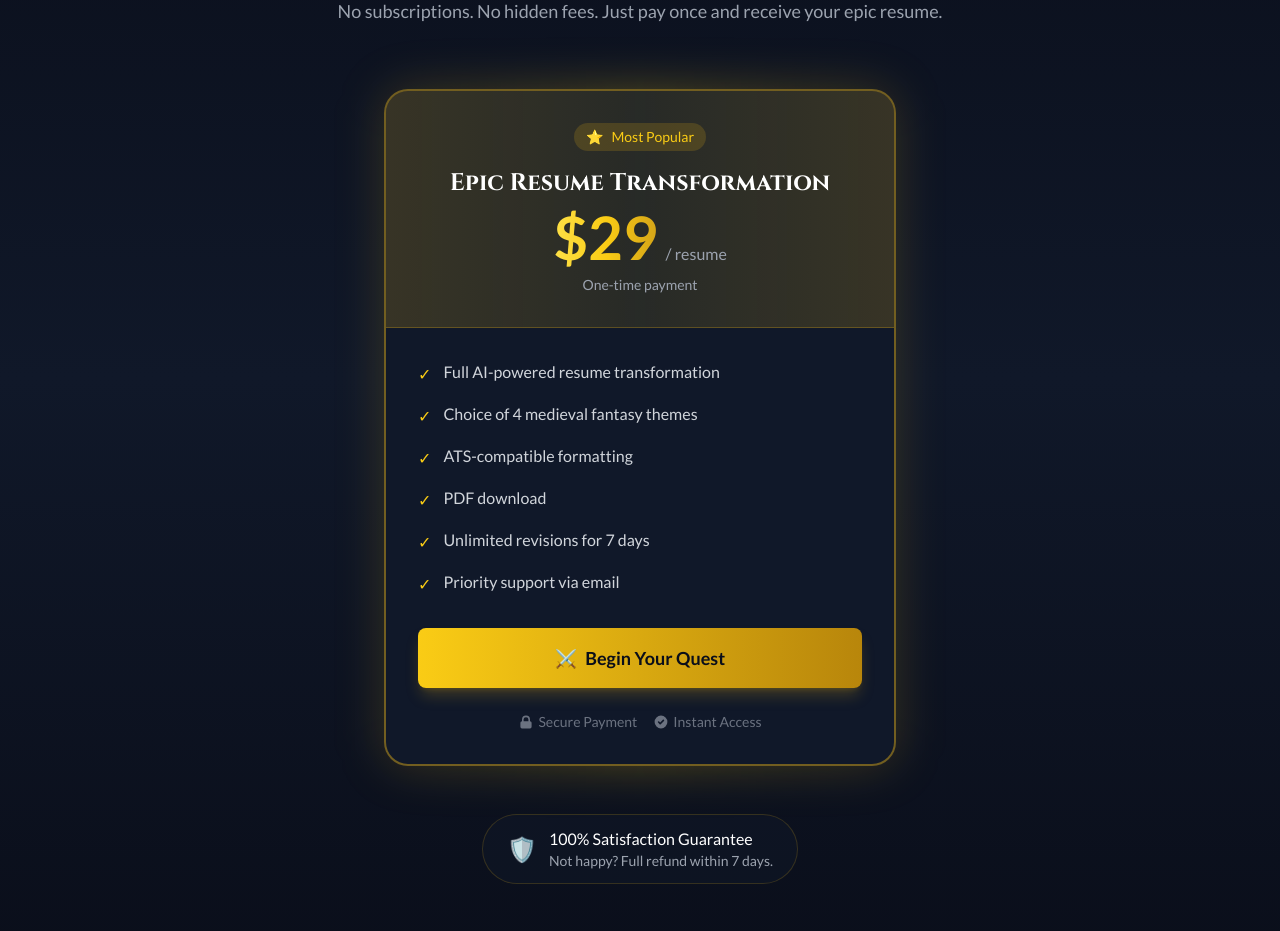
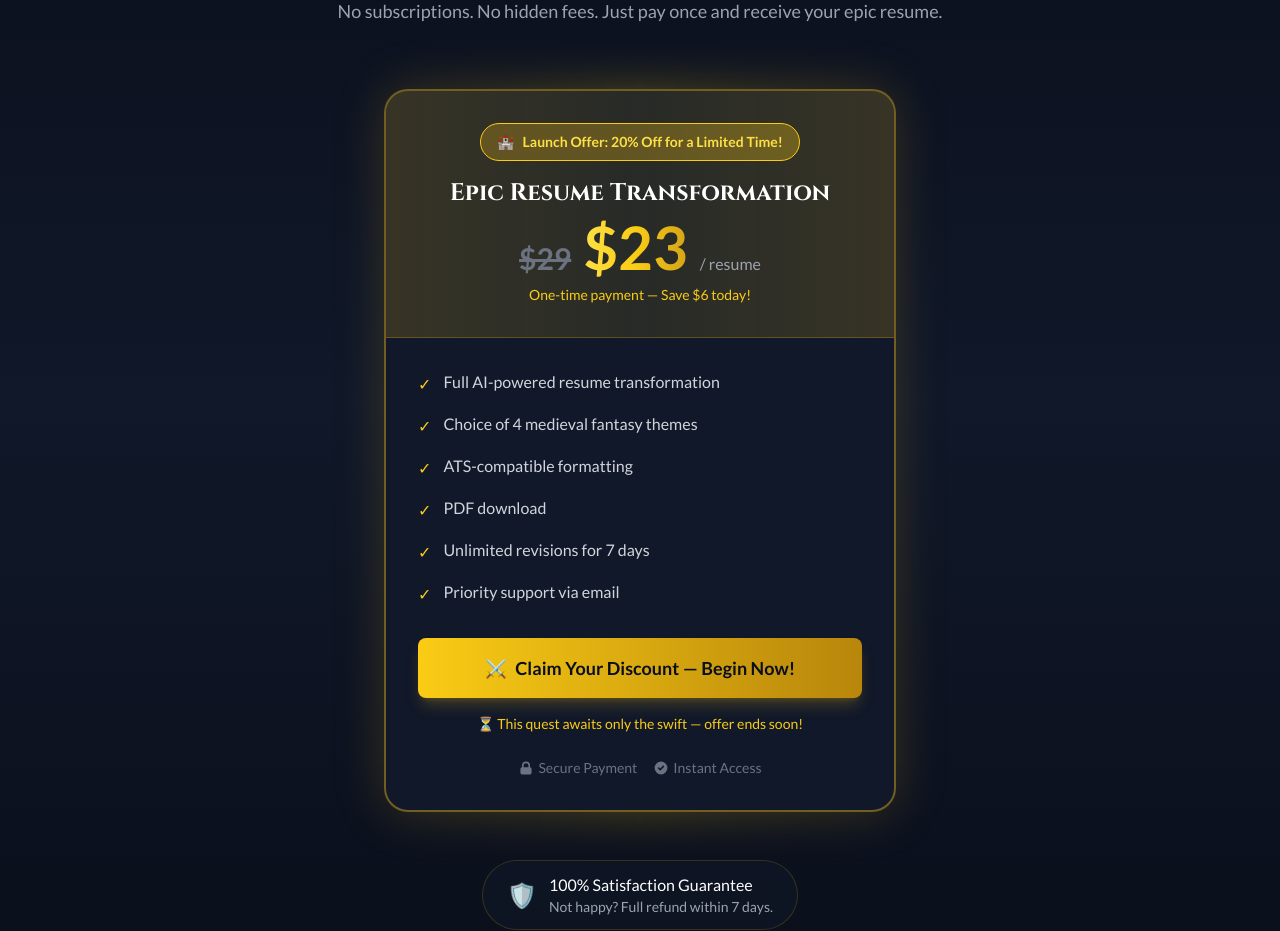
Before and after one commit to INDEX-prog/epiccv, a Next.js app: page / in a window 1280 px wide. Shown: the part 3840-4771 px from the top of the page. Built offline with nearby package versions, Linux system fonts and the light colour scheme.

Commit message:
fix: apply user modifications

```diff
--- a/components/Pricing.tsx
+++ b/components/Pricing.tsx
@@ -55,18 +55,20 @@ export default function Pricing() {
             <div className="relative bg-navy-800 border-2 border-gold-500/50 rounded-3xl overflow-hidden">
               {/* Header */}
               <div className="bg-gradient-to-r from-gold-500/20 via-gold-400/10 to-gold-500/20 p-8 text-center border-b border-gold-500/30">
-                <div className="inline-flex items-center gap-2 px-3 py-1 bg-gold-500/20 rounded-full text-gold-400 text-sm font-medium mb-4">
-                  <span>⭐</span>
-                  <span>Most Popular</span>
+                {/* Launch Offer Badge */}
+                <div className="inline-flex items-center gap-2 px-4 py-2 bg-gradient-to-r from-gold-500/30 to-gold-400/30 border border-gold-400 rounded-full text-gold-300 text-sm font-bold mb-4 animate-pulse-slow">
+                  <span>🏰</span>
+                  <span>Launch Offer: 20% Off for a Limited Time!</span>
                 </div>
                 <h3 className="font-medieval text-2xl font-bold text-white mb-2">
                   Epic Resume Transformation
                 </h3>
-                <div className="flex items-baseline justify-center gap-2">
-                  <span className="text-5xl md:text-6xl font-bold gradient-text">$29</span>
+                <div className="flex items-baseline justify-center gap-3">
+                  <span className="text-2xl md:text-3xl font-bold text-gray-500 line-through">$29</span>
+                  <span className="text-5xl md:text-6xl font-bold gradient-text">$23</span>
                   <span className="text-gray-400">/ resume</span>
                 </div>
-                <p className="text-gray-400 text-sm mt-2">One-time payment</p>
+                <p className="text-gold-400 text-sm mt-2 font-medium">One-time payment — Save $6 today!</p>
               </div>
 
               {/* Features */}
@@ -109,10 +111,15 @@ export default function Pricing() {
                   ) : (
                     <>
                       <span className="mr-2">⚔️</span>
-                      Begin Your Quest
+                      Claim Your Discount — Begin Now!
                     </>
                   )}
                 </button>
+
+                {/* Urgency Text */}
+                <p className="text-center text-gold-400 text-sm mt-4 font-medium">
+                  ⏳ This quest awaits only the swift — offer ends soon!
+                </p>
 
                 {/* Trust Badges */}
                 <div className="flex items-center justify-center gap-4 mt-6 text-gray-500 text-sm">
```
